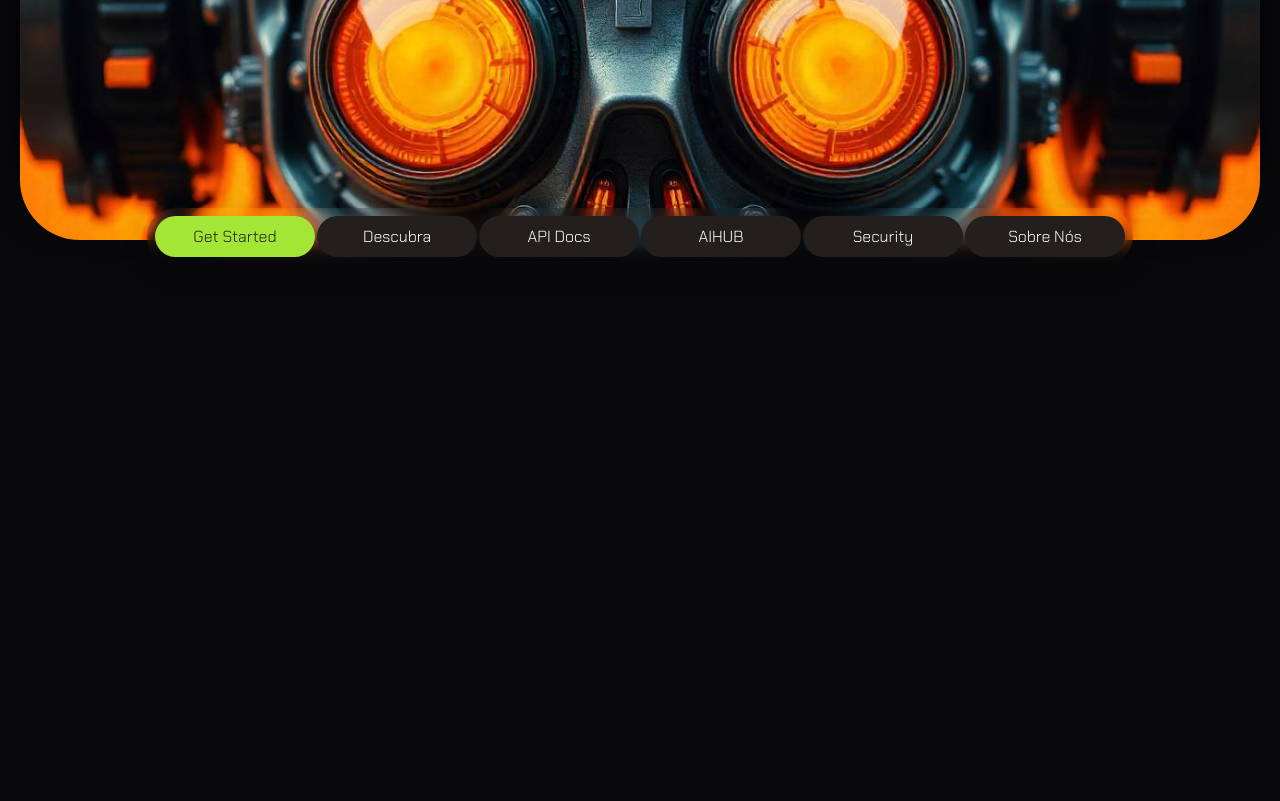
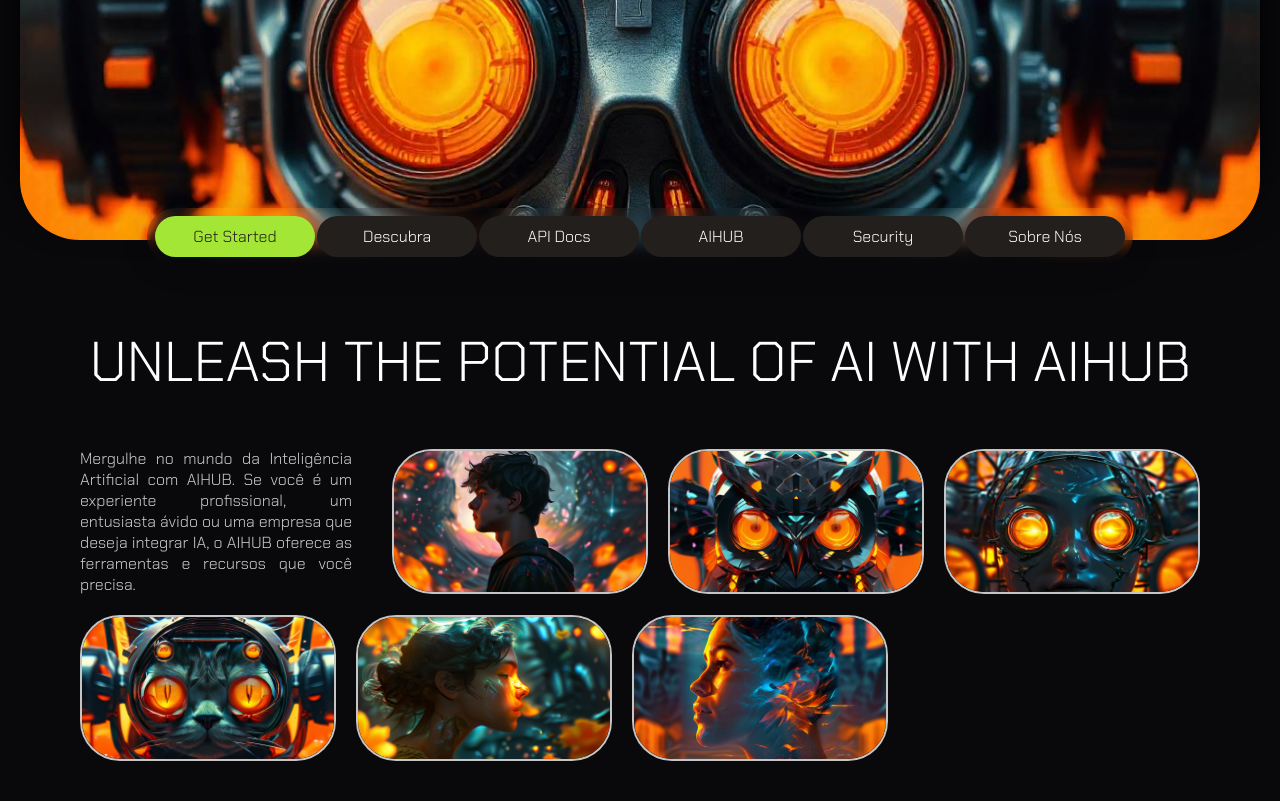
Before and after one commit to mtheusmr/IA-landing-page, a plain HTML site: page index.html in a window 1280 px wide. Shown: the part 436-1237 px from the top of the page. Before the commit the page ends 800 px from the top, so only its background shows below. Drawn offline with nearby package versions, Linux system fonts and the light colour scheme.

Commit message:
showcase e showcase style

```diff
--- a/css/style.css
+++ b/css/style.css
@@ -168,3 +168,41 @@ nav .login a {
     color: #231f1c;
     background-color: #a3e635;
 }
+
+.showcase {
+    padding: 40px 80px;
+    margin-top: 20px;
+}
+
+.showcase h3 {
+    color: #fff;
+    font-size: 56px;
+    text-transform: uppercase;
+    text-align: center;
+    margin-bottom: 50px;
+}
+
+.showcase .text-sec {
+    display: flex;
+    align-items: center;
+    justify-content: space-between;
+    gap: 40px;
+    margin-bottom: 20px;
+}
+
+.showcase .text-sec p {
+    width: 50%;
+    text-align: justify;
+}
+
+.showcase .text-sec .images, .showcase .image-sec {
+    display: flex;
+    align-items: center;
+    gap: 20px;
+}
+
+.showcase .text-sec .images img, .showcase .image-sec img {
+    width: 256px;
+    border-radius: 40px;
+    border: 2px solid #c5c5c5;
+}
--- a/index.html
+++ b/index.html
@@ -43,5 +43,25 @@
     </div>
   </div>
 
+  <div class="showcase" id="aihub">
+    <h3>UNLEASH THE POTENTIAL OF AI WITH AIHUB</h3>
+    <div class="text-sec">
+      <p>
+        Mergulhe no mundo da Inteligência Artificial com AIHUB. Se você é um experiente profissional, um entusiasta ávido ou uma empresa que deseja integrar IA, o AIHUB oferece as ferramentas e recursos que você precisa.
+      </p>
+      <div class="images">
+        <img src="img/img-1.jpeg">
+        <img src="img/img-2.jpeg">
+        <img src="img/img-3.jpeg">
+      </div>
+    </div>
+
+    <div class="image-sec">
+      <img src="img/img-4.jpeg">
+      <img src="img/img-5.jpeg">
+      <img src="img/img06.jpeg">
+    </div>
+  </div>
+
 </body>
 </html>
```
